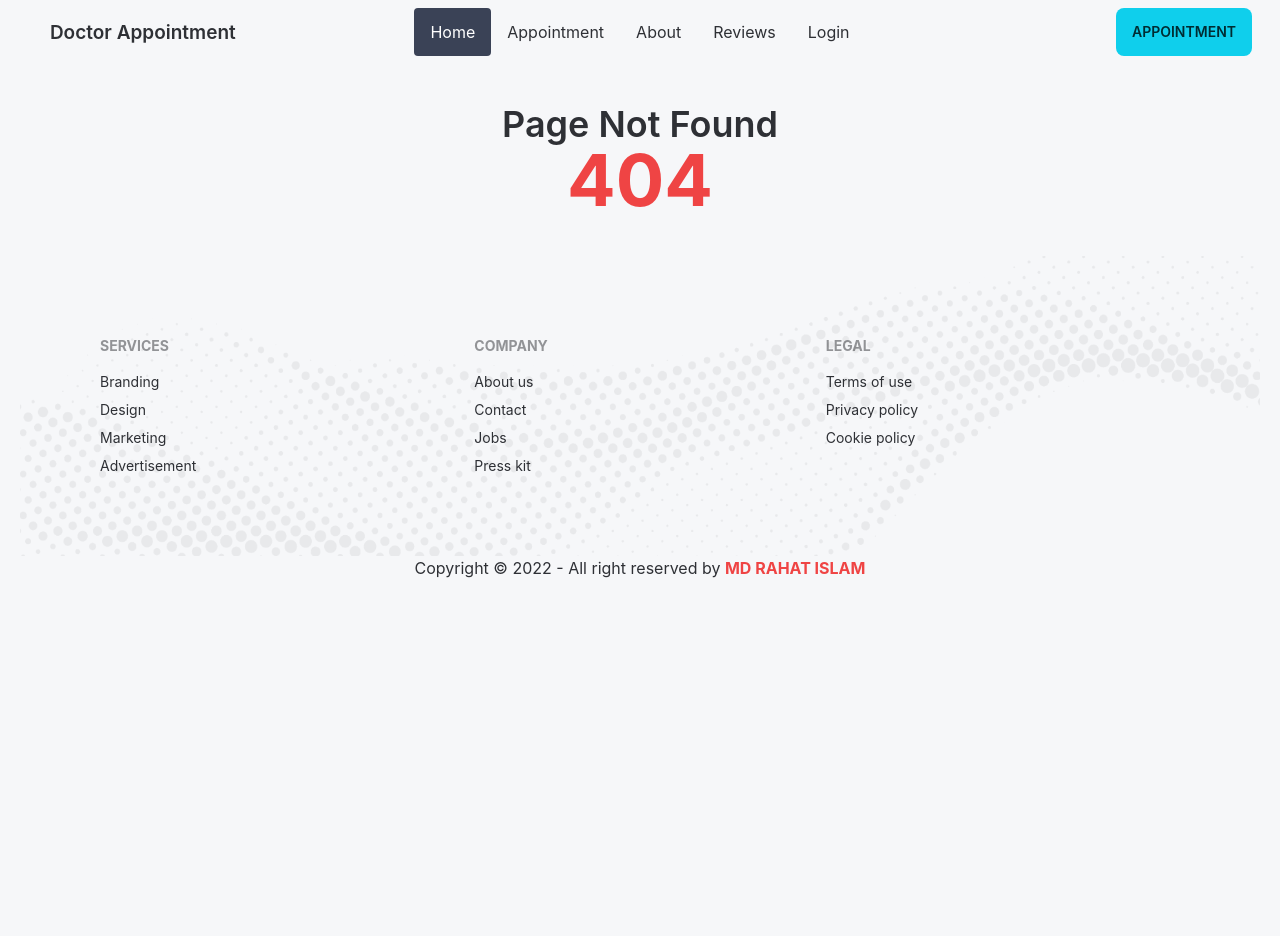
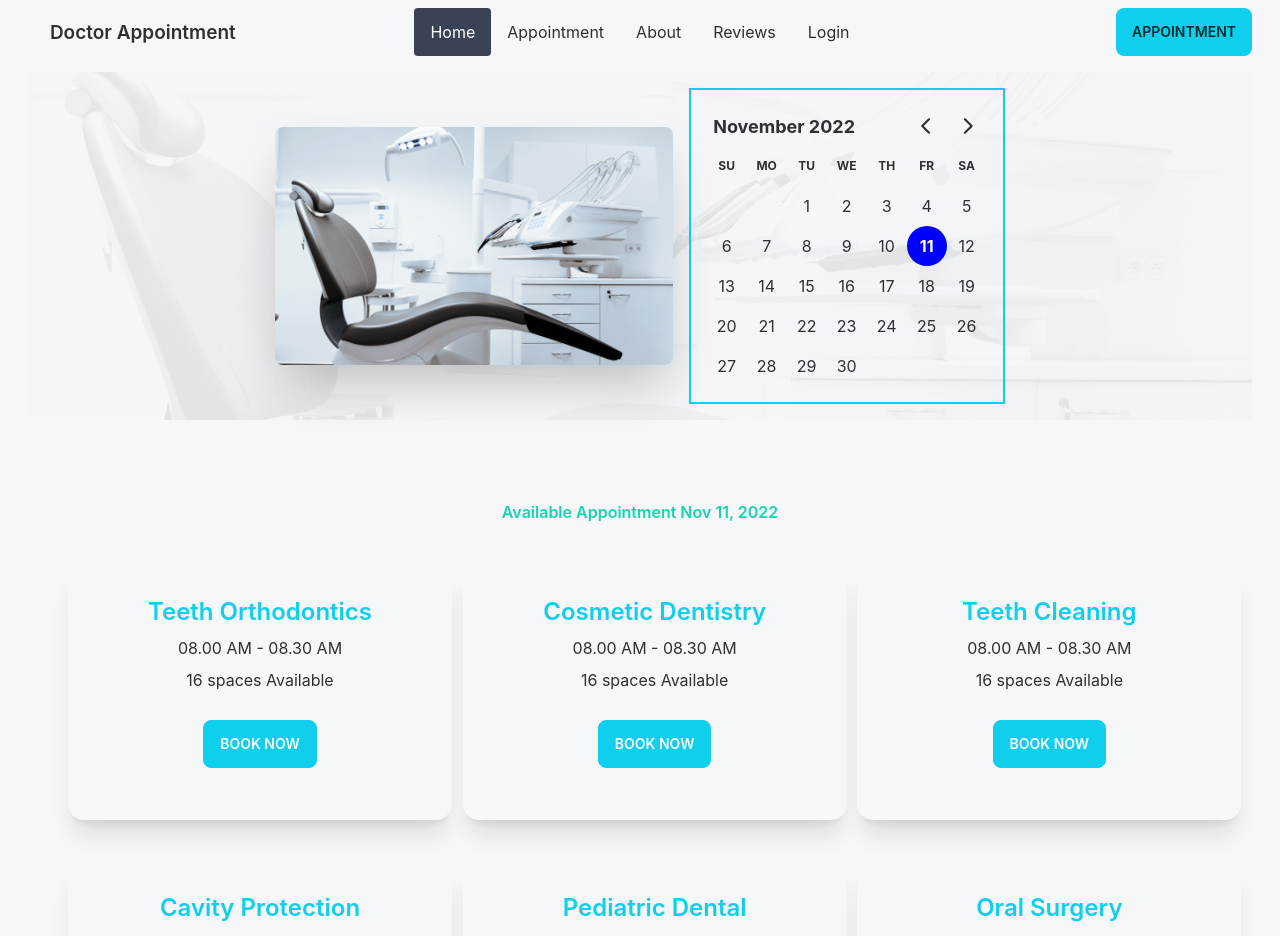
Before and after one commit to islammd39/doctor-appointment-wesite, a React (Create React App) app: page /appointment in a window 1280 px wide. Shown: the top 936 px of the page. Before the commit the page ends 800 px from the top, so only its background shows below. Built offline with nearby package versions, Linux system fonts and the light colour scheme.

Commit message:
modal eplement with booking

```diff
--- a/package.json
+++ b/package.json
@@ -7,7 +7,9 @@
     "@testing-library/react": "^13.4.0",
     "@testing-library/user-event": "^13.5.0",
     "daisyui": "^2.39.1",
+    "date-fns": "^2.29.3",
     "react": "^18.2.0",
+    "react-day-picker": "^8.3.6",
     "react-dom": "^18.2.0",
     "react-router-dom": "^6.4.3",
     "react-scripts": "5.0.1",
--- /dev/null
+++ b/public/appointmentOption.json
@@ -0,0 +1,118 @@
+[
+    {
+      "_id": 1,
+      "name": "Teeth Orthodontics",
+      "slots": [
+        "08.00 AM - 08.30 AM",
+        "08.30 AM - 09.00 AM",
+        "09.00 AM - 9.30 AM",
+        "09.30 AM - 10.00 AM",
+        "10.00 AM - 10.30 AM",
+        "10.30 AM - 11.00 AM",
+        "11.00 AM - 11.30 AM",
+        "11.30 AM - 12.00 AM",
+        "1.00 PM - 1.30 PM",
+        "1.30 PM - 2.00 PM",
+        "2.00 PM - 2.30 PM",
+        "2.30 PM - 3.00 PM",
+        "3.00 PM - 3.30 PM",
+        "3.30 PM - 4.00 PM",
+        "4.00 PM - 4.30 PM",
+        "4.30 PM - 5.00 PM"
+      ]
+    },
+    {
+      "_id": 2,
+      "name": "Cosmetic Dentistry",
+      "slots": [
+        "08.00 AM - 08.30 AM",
+        "08.30 AM - 09.00 AM",
+        "09.00 AM - 9.30 AM",
+        "09.30 AM - 10.00 AM",
+        "10.00 AM - 10.30 AM",
+        "10.30 AM - 11.00 AM",
+        "11.00 AM - 11.30 AM",
+        "11.30 AM - 12.00 AM",
+        "1.00 PM - 1.30 PM",
+        "1.30 PM - 2.00 PM",
+        "2.00 PM - 2.30 PM",
+        "2.30 PM - 3.00 PM",
+        "3.00 PM - 3.30 PM",
+        "3.30 PM - 4.00 PM",
+        "4.00 PM - 4.30 PM",
+        "4.30 PM - 5.00 PM"
+      ]
+    },
+    {
+      "_id": 3,
+      "name": "Teeth Cleaning",
+      "slots": [
+        "08.00 AM - 08.30 AM",
+        "08.30 AM - 09.00 AM",
+        "09.00 AM - 9.30 AM",
+        "09.30 AM - 10.00 AM",
+        "10.00 AM - 10.30 AM",
+        "10.30 AM - 11.00 AM",
+        "11.00 AM - 11.30 AM",
+        "11.30 AM - 12.00 AM",
+        "1.00 PM - 1.30 PM",
+        "1.30 PM - 2.00 PM",
+        "2.00 PM - 2.30 PM",
+        "2.30 PM - 3.00 PM",
+        "3.00 PM - 3.30 PM",
+        "3.30 PM - 4.00 PM",
+        "4.00 PM - 4.30 PM",
+        "4.30 PM - 5.00 PM"
+      ]
+    },
+    {
+      "_id": 4,
+      "name": "Cavity Protection",
+      "slots": [
+        "08.00 AM - 08.30 AM",
+        "08.30 AM - 09.00 AM",
+        "09.00 AM - 9.30 AM",
+        "09.30 AM - 10.00 AM",
+        "10.00 AM - 10.30 AM",
+        "10.30 AM - 11.00 AM",
+        "11.00 AM - 11.30 AM",
+        "11.30 AM - 12.00 AM",
+        "1.00 PM - 1.30 PM",
+        "1.30 PM - 2.00 PM",
+        "2.00 PM - 2.30 PM",
+        "2.30 PM - 3.00 PM",
+        "3.00 PM - 3.30 PM",
+        "3.30 PM - 4.00 PM",
+        "4.00 PM - 4.30 PM",
+        "4.30 PM - 5.00 PM"
+      ]
+    },
+    {
+      "_id": 5,
+      "name": "Pediatric Dental",
+      "slots": [
+      ]
+    },
+    {
+      "_id": 6,
+      "name": "Oral Surgery",
+      "slots": [
+        "08.00 AM - 08.30 AM",
+        "08.30 AM - 09.00 AM",
+        "09.00 AM - 9.30 AM",
+        "09.30 AM - 10.00 AM",
+        "10.00 AM - 10.30 AM",
+        "10.30 AM - 11.00 AM",
+        "11.00 AM - 11.30 AM",
+        "11.30 AM - 12.00 AM",
+        "1.00 PM - 1.30 PM",
+        "1.30 PM - 2.00 PM",
+        "2.00 PM - 2.30 PM",
+        "2.30 PM - 3.00 PM",
+        "3.00 PM - 3.30 PM",
+        "3.30 PM - 4.00 PM",
+        "4.00 PM - 4.30 PM",
+        "4.30 PM - 5.00 PM"
+      ]
+    }
+  ]
--- /dev/null
+++ b/src/Pages/Appointment/Appointment.js
@@ -0,0 +1,16 @@
+import React, { useState } from "react";
+import AppointmentBanner from "./AppointmentBanner";
+import AvailableAppointment from "./AvailableAppointment";
+
+const Appointment = () => {
+    const [selected, newSelected]=useState(new Date())
+
+  return (
+     <div className="m-2">
+       <AppointmentBanner selected={selected} newSelected={newSelected}></AppointmentBanner>
+       <AvailableAppointment selected={selected}></AvailableAppointment>
+     </div>
+  );
+};
+
+export default Appointment;
--- /dev/null
+++ b/src/Pages/Appointment/AppointmentBanner.js
@@ -0,0 +1,32 @@
+import React from "react";
+import chair from "../../assets/images/chair.png"
+import { DayPicker } from 'react-day-picker';
+import bg from "../../assets/images/bg.png"
+
+const AppointmentBanner = ({selected, newSelected}) => {
+    return (
+        <div style={{
+            background:`url(${bg})`,
+            backgroundSize:"cover",
+            backgroundPosition:"center"
+        }} className="">
+          <div className="hero">
+            <div className="hero-content flex-col lg:flex-row">
+              <img
+                src={chair}
+                className="lg:w-1/3 rounded-lg shadow-2xl hidden lg:flex"
+              alt="..."/>
+              <div className="border-2 border-primary">
+              <DayPicker
+               mode="single"
+               selected={selected}
+               onSelect={newSelected}
+              />
+              </div>
+            </div>
+          </div>
+        </div>
+    );
+};
+
+export default AppointmentBanner;
--- /dev/null
+++ b/src/Pages/Appointment/AppointmentModal.js
@@ -0,0 +1,34 @@
+import { format } from "date-fns";
+import React from "react";
+
+const AppointmentModal = ({treatment, selected}) => {
+    const {name} = treatment;
+  return (
+    <>
+      <input type="checkbox" id="appointment-modal" className="modal-toggle" />
+      <div className="modal">
+        <div className="modal-box relative">
+          <label
+            htmlFor="appointment-modal"
+            className="btn btn-sm btn-circle absolute right-2 top-2"
+          >
+            ✕
+          </label>
+          <h3 className="text-2xl text-center font-bold text-primary">
+            {name}
+          </h3>
+         <form className="mt-3">
+         <input type="text" disabled value={format (selected,"PP")} className="input input-bordered w-full my-2" />
+         <input type="text" placeholder="Type here" className="input input-bordered w-full my-2" />
+         <input type="text" placeholder="Type here" className="input input-bordered w-full my-2" />
+         <input type="text" placeholder="Type here" className="input input-bordered w-full my-2" />
+         <input type="text" placeholder="Type here" className="input input-bordered w-full my-2" />
+         <input type="submit" className="btn btn-accent input input-bordered w-full mt-2" />
+         </form>
+        </div>
+      </div>
+    </>
+  );
+};
+
+export default AppointmentModal;
--- /dev/null
+++ b/src/Pages/Appointment/AppointmentOptionCard.js
@@ -0,0 +1,21 @@
+import React from "react";
+
+const AppointmentOptionCard = ({appointmentOption, setTreatment}) => {
+    const {name, slots} = appointmentOption;
+  return (
+    <div>
+      <div className="card w-96 bg-base-100 shadow-xl text-center">
+        <div className="card-body">
+          <h2 className=" text-primary font-semibold text-2xl">{name}</h2>
+          <p>{slots.length > 0 ? slots[0]: "Try another day"}</p>
+          <p>{slots.length} {slots.length > 1 ? "spaces" : "space"} Available</p>
+          <div className="card-actions justify-center">
+            <label htmlFor="appointment-modal" onClick={()=>setTreatment(appointmentOption)} className="btn btn-primary text-white my-5">Book Now</label>
+          </div>
+        </div>
+      </div>
+    </div>
+  );
+};
+
+export default AppointmentOptionCard;
--- /dev/null
+++ b/src/Pages/Appointment/AvailableAppointment.js
@@ -0,0 +1,29 @@
+import { format } from 'date-fns';
+import React, { useEffect, useState } from 'react';
+import AppointmentModal from './AppointmentModal';
+import AppointmentOptionCard from './AppointmentOptionCard';
+
+const AvailableAppointment = ({selected}) => {
+    const [appointmentOptions, setAppointments] = useState([])
+    const [treatment, setTreatment] = useState({})
+
+    useEffect(()=>{
+        fetch('appointmentOption.json')
+        .then(res=>res.json())
+        .then(data=>setAppointments(data))
+    },[])
+    return (
+       <section className='my-20 '>
+            <h2 className='text-center font-semibold text-secondary my-10'>Available Appointment {format (selected, "PP")}</h2>
+         <div className='grid grid-cols-1 md:grid-cols-2 lg:grid-cols-3 gap-10 lg:mx-10'>
+        {
+            appointmentOptions.map(appointmentOption=><AppointmentOptionCard key={appointmentOption._id} appointmentOption={appointmentOption} setTreatment={setTreatment}></AppointmentOptionCard>)
+        }
+
+        </div>
+        <AppointmentModal treatment={treatment} selected={selected}></AppointmentModal>
+       </section>
+    );
+};
+
+export default AvailableAppointment;
--- a/src/Route/Routes/Routes.js
+++ b/src/Route/Routes/Routes.js
@@ -1,5 +1,6 @@
 import { createBrowserRouter } from "react-router-dom";
 import Main from "../../Layout/Main";
+import Appointment from "../../Pages/Appointment/Appointment";
 import Home from "../../Pages/Home/Home/Home";
 import Login from "../../Pages/Log/Login";
 import PageNotFound from "../../Pages/PageNotFound/PageNotFound";
@@ -14,6 +15,10 @@
                 element:<Home></Home>
             },
             {
+                path:"/appointment",
+                element:<Appointment></Appointment>
+            },
+            {
                 path:"/login",
                 element:<Login></Login>
             },
--- a/src/index.js
+++ b/src/index.js
@@ -3,6 +3,8 @@
 import './index.css';
 import App from './App';
 import reportWebVitals from './reportWebVitals';
+import 'react-day-picker/dist/style.css';
+
 
 const root = ReactDOM.createRoot(document.getElementById('root'));
 root.render(
```
Also changed, not shown: 1 other file (tests, documents, lock files or other folders).
